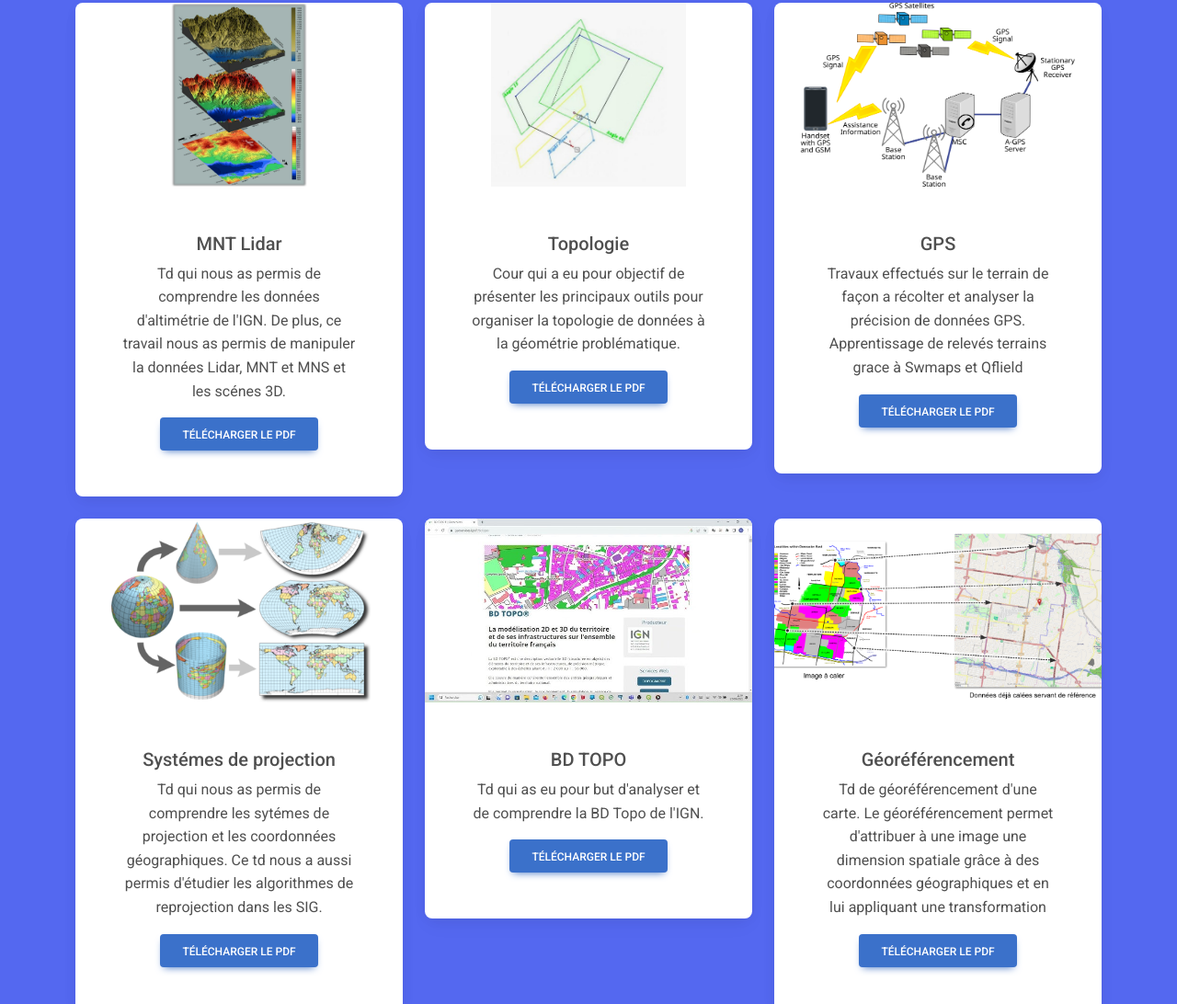
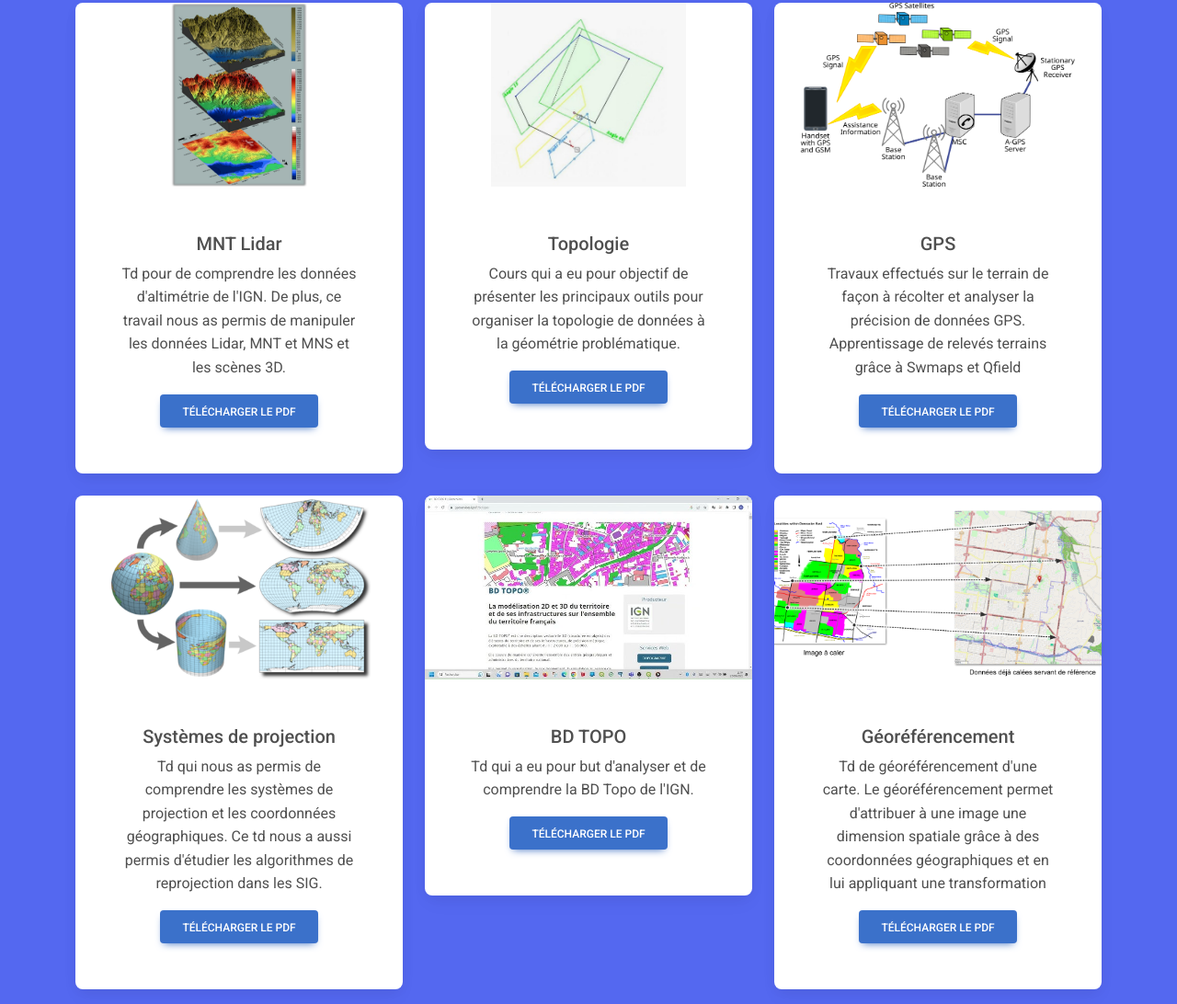
Before and after one commit to Wartazy/site_web_presenta, a plain HTML site: page assets/page_geom/forma_geom_1.html in a window 1280 px wide. Shown: the part 924-2016 px from the top of the page at 92% size. Drawn offline with Linux system fonts and the light colour scheme.

Commit message:
Orthographe

```diff
--- a/assets/page_geom/forma_geom_1.html
+++ b/assets/page_geom/forma_geom_1.html
@@ -63,7 +63,7 @@
               <div class="card-body">
                 <h5 class="card-title">Arcgis PRO</h5>
                 <p class="card-text">
-                  Travaux effectués sur le logiciels Arcgis PRO, un des logiciels indispensable en SIG
+                  Travaux effectués sur le logiciel Arcgis PRO, un des logiciels indispensable en SIG
                 </p>
                 <a href="../page_geom/les_pdf/6_Arcgis_pro/fusion.pdf" class="btn btn-primary btn-lg" download data-mdb-ripple-init>Télécharger le PDF</a>
               </div>
@@ -123,7 +123,7 @@
               <div class="card-body">
                 <h5 class="card-title">MNT Lidar</h5>
                 <p class="card-text">
-                  Td qui nous as permis de comprendre les données d'altimétrie de l'IGN. De plus, ce travail nous as permis de manipuler la données Lidar, MNT et MNS et les scénes 3D.
+                  Td pour de comprendre les données d'altimétrie de l'IGN. De plus, ce travail nous as permis de manipuler les données Lidar, MNT et MNS et les scènes 3D.
                 </p>
                 <a href="../page_geom/les_pdf/7_MNT_lidar/Rapport TD7 Mnt altimétrie.pdf" class="btn btn-primary" download data-mdb-ripple-init>Télécharger le PDF</a>
 
@@ -142,7 +142,7 @@
               <div class="card-body">
                 <h5 class="card-title">Topologie</h5>
                 <p class="card-text">
-                  Cour qui a eu pour objectif de présenter les principaux outils pour organiser la topologie de données à la géométrie problématique.
+                  Cours qui a eu pour objectif de présenter les principaux outils pour organiser la topologie de données à la géométrie problématique.
                 </p>
                 <a href="../page_geom/les_pdf/8_Topologie/TOPOLOGIE_cours_pouget2024.docx.odt" class="btn btn-primary" download data-mdb-ripple-init>Télécharger le PDF</a>
               </div>
@@ -160,7 +160,7 @@
               <div class="card-body">
                 <h5 class="card-title">GPS</h5>
                 <p class="card-text">
-                  Travaux effectués sur le terrain de façon a récolter et analyser la précision de données GPS. Apprentissage de relevés terrains grace à Swmaps et Qflield
+                  Travaux effectués sur le terrain de façon à récolter et analyser la précision de données GPS. Apprentissage de relevés terrains grâce à Swmaps et Qfield
                 </p>
                 <a href="../page_geom/les_pdf/9_GPS/GPS_TD9_Cyprien_LOUIS.pdf" class="btn btn-primary" download data-mdb-ripple-init>Télécharger le PDF</a>
               </div>
@@ -178,9 +178,9 @@
                 </a>
               </div>
               <div class="card-body">
-                <h5 class="card-title">Systémes de projection</h5>
+                <h5 class="card-title">Systèmes de projection</h5>
                 <p class="card-text">
-                  Td qui nous as permis de comprendre les sytémes de projection et les coordonnées géographiques. Ce td nous a aussi permis d'étudier les algorithmes de reprojection dans les SIG.
+                  Td qui nous as permis de comprendre les systèmes de projection et les coordonnées géographiques. Ce td nous a aussi permis d'étudier les algorithmes de reprojection dans les SIG.
                 </p>
                 <a href="../page_geom/les_pdf/4_projection/Rapport TD4 projection Cyprien_LOUIS 17.pdf" class="btn btn-primary" download data-mdb-ripple-init>Télécharger le PDF</a>
 
@@ -199,7 +199,7 @@
               <div class="card-body">
                 <h5 class="card-title">BD TOPO</h5>
                 <p class="card-text">
-                  Td qui as eu pour but d'analyser et de comprendre la BD Topo de l'IGN.
+                  Td qui a eu pour but d'analyser et de comprendre la BD Topo de l'IGN.
                 </p>
                 <a href="../page_geom/les_pdf/5_bd_topo/TD5_Cyprien_Paul (1).pdf" class="btn btn-primary" download data-mdb-ripple-init>Télécharger le PDF</a>
               </div>
@@ -277,7 +277,7 @@
               <div class="card-body">
                 <h5 class="card-title">Géotraitement basique sur l'OSGE</h5>
                 <p class="card-text">
-                  Td qui as eu pour but de nous présenter les géotraitment basique sur les SIG (intersection,découpage,jointure).
+                  Td qui as eu pour but de nous présenter les géotraitment basique sur les SIG (intersection, découpage, jointure).
                 </p>
                 <a href="../page_geom/les_pdf/2_geotraitement/Rapport TD2 Cyprien LOUIS 15.pdf" class="btn btn-primary" download data-mdb-ripple-init>Télécharger le PDF</a>
               </div>
```
Also changed, not shown: index.html (+5 -6 lines).
